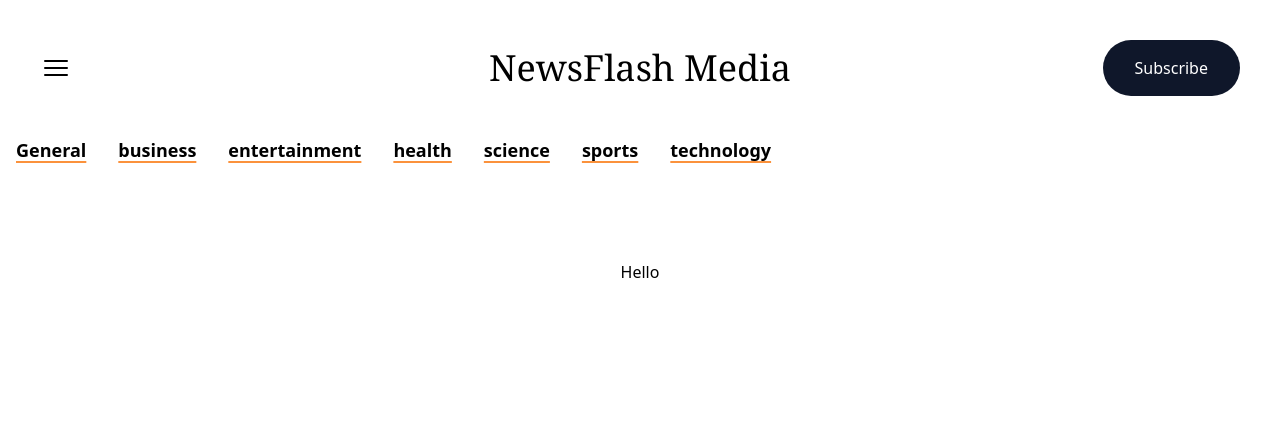
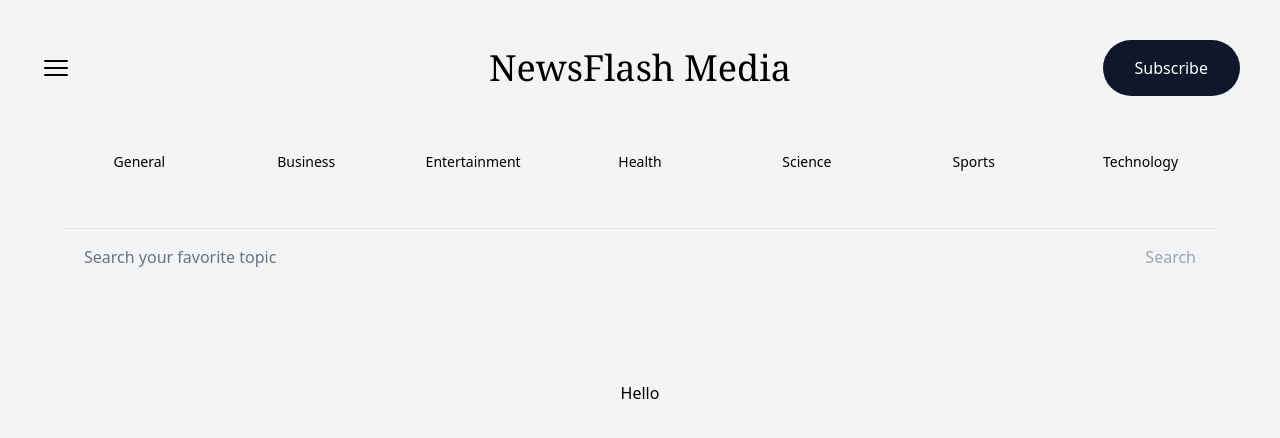
Before and after one commit to RohithSachdeva/mediastack-newsapp, a Next.js app: page / in a window 1280 px wide. Shown: the top 438 px of the page. Built offline with nearby package versions, Linux system fonts and the light colour scheme.

Commit message:
Header complete sans minor stylings

```diff
--- a/package.json
+++ b/package.json
@@ -16,9 +16,9 @@
     "autoprefixer": "10.4.15",
     "eslint": "8.49.0",
     "eslint-config-next": "13.4.19",
-    "next": "13.4.19",
+    "next": "^13.5.2",
     "postcss": "8.4.29",
-    "react": "18.2.0",
+    "react": "^18.2.0",
     "react-dom": "18.2.0",
     "tailwindcss": "3.3.3",
     "typescript": "5.2.2"
--- a/src/app/Header.tsx
+++ b/src/app/Header.tsx
@@ -1,6 +1,7 @@
 import { Bars3Icon } from "@heroicons/react/24/solid";
 import Link from "next/link";
 import NavLinks from "./components/NavLinks";
+import SearchBox from "./components/SearchBox";
 
 function Header() {
   return (
@@ -17,6 +18,7 @@
         </div>
       </div>
       <NavLinks />
+      <SearchBox />
     </header>
   );
 }
--- a/src/app/components/NavLinks.tsx
+++ b/src/app/components/NavLinks.tsx
@@ -6,10 +6,18 @@
 
 function NavLinks() {
   const pathname = usePathname();
+
+  const isActive = (path: string) => {
+    return pathname?.split("/").pop() === path;
+  };
   return (
-    <nav>
+    <nav className="grid grid-cols-4 md:grid-cols-7 text-xs md:text-sm gap-4 pb-10 max-w-6xl mx-auto border-b">
       {categories.map((category) => (
-        <Navlink key={category} category={category} isActive />
+        <Navlink
+          key={category}
+          category={category}
+          isActive={isActive(category)}
+        />
       ))}
     </nav>
   );
--- /dev/null
+++ b/src/app/components/SearchBox.tsx
@@ -0,0 +1,39 @@
+"use client";
+import { useRouter } from "next/navigation";
+import { useState, FormEvent, ChangeEvent } from "react";
+
+function SearchBox() {
+  const [input, setInput] = useState("");
+  const router = useRouter();
+
+  const handleSearch = (e: FormEvent<HTMLFormElement>) => {
+    e.preventDefault();
+    if (!input) return;
+
+    router.push(`/search?term=${input}`);
+  };
+
+  return (
+    <form
+      className="max-w-6xl mx-auto flex justify-between items-center px-5"
+      onSubmit={handleSearch}
+    >
+      <input
+        type="text"
+        value={input}
+        onChange={(e) => setInput(e.target.value)}
+        placeholder="Search your favorite topic"
+        className="w-full h-14 rounded-sm placeholder-gray-500 text-gray-500 outline-none flex-1 bg-transparent dark:text-yellow-400"
+      />
+      <button
+        type="submit"
+        disabled={!input}
+        className="text-red-300 disabled:text-gray-400"
+      >
+        Search
+      </button>
+    </form>
+  );
+}
+
+export default SearchBox;
--- a/src/app/layout.tsx
+++ b/src/app/layout.tsx
@@ -17,9 +17,11 @@
 }) {
   return (
     <html lang="en">
-      <Header />
-
-      <body>{children}</body>
+      <head />
+      <body className="bg-gray-100 dark:bg-zinc-900 transition-all duration-700">
+        <Header />
+        <div className="max-w-6xl mx-auto">{children}</div>
+      </body>
     </html>
   );
 }
--- a/src/app/page.tsx
+++ b/src/app/page.tsx
@@ -1,6 +1,6 @@
 import Image from "next/image";
 
-export default function Home() {
+export default function Homepage() {
   return (
     <main className="flex min-h-screen flex-col items-center justify-between p-24">
       Hello
```
Also changed, not shown: 1 other file (tests, documents, lock files or other folders).
